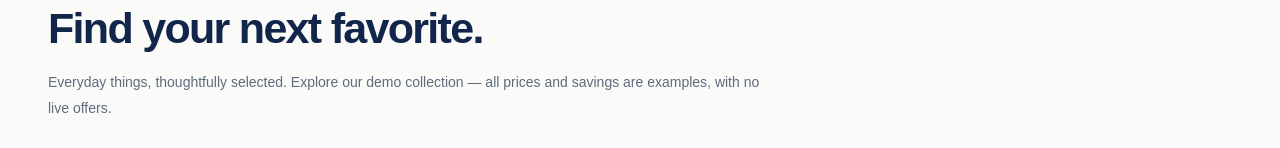
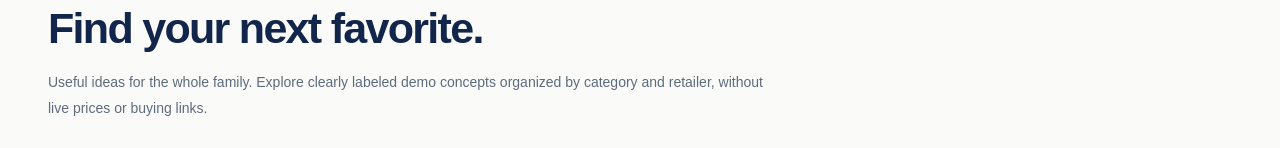
Before and after one commit to derek2955d/oofcourse, a Next.js app: page /deals in a window 1280 px wide. Shown: the part 267-415 px from the top of the page. Built offline with nearby package versions, Linux system fonts and the light colour scheme.

Commit message:
Clarify demo catalog and extend accessibility scan timeout

```diff
--- a/app/deals/page.tsx
+++ b/app/deals/page.tsx
@@ -18,8 +18,8 @@ export default async function Deals({
       <p className="eyebrow">THE GOOD-FINDS DIRECTORY</p>
       <h1 className="page-title">Find your next favorite.</h1>
       <p className="page-intro">
-        Everyday things, thoughtfully selected. Explore our demo collection —
-        all prices and savings are examples, with no live offers.
+        Useful ideas for the whole family. Explore clearly labeled demo concepts
+        organized by category and retailer, without live prices or buying links.
       </p>
       <Catalog query={normalizeQuery(await searchParams)} />
     </div>
```
Also changed, not shown: 1 other file (tests, documents, lock files or other folders).
